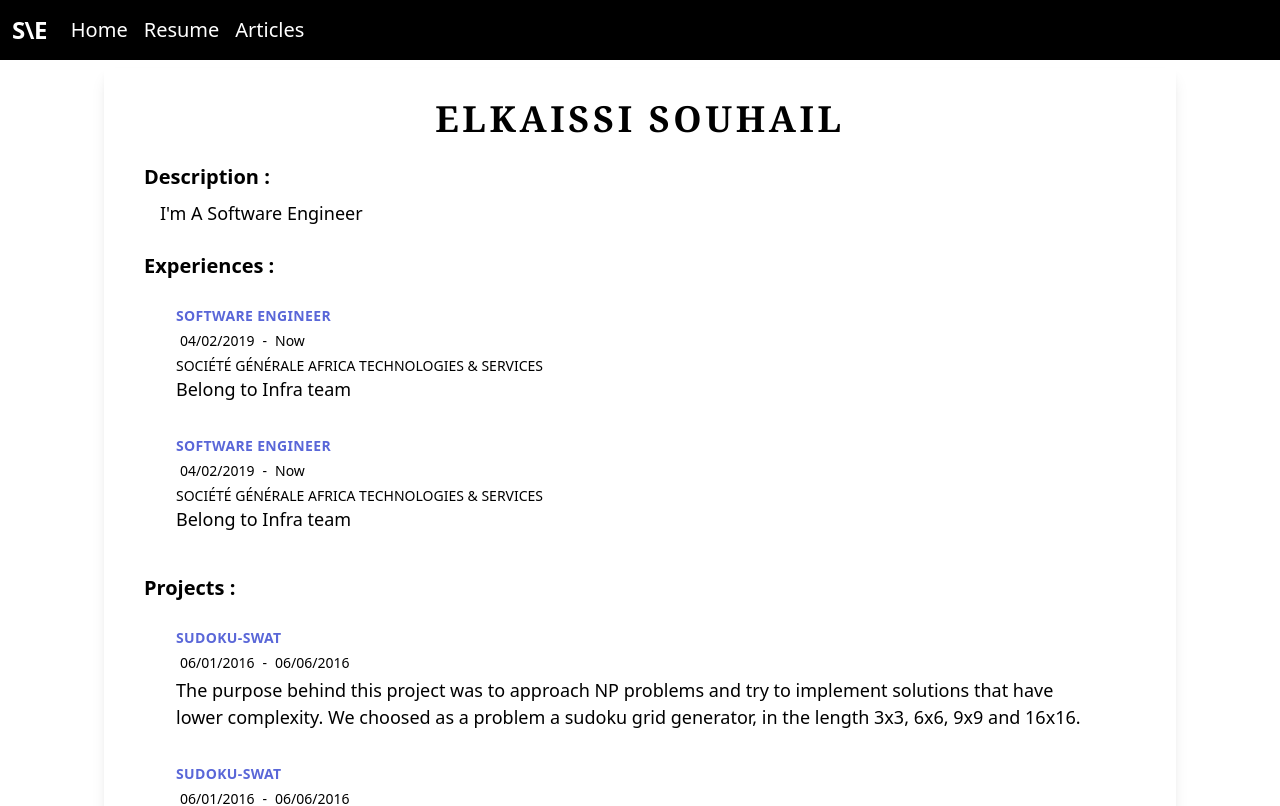
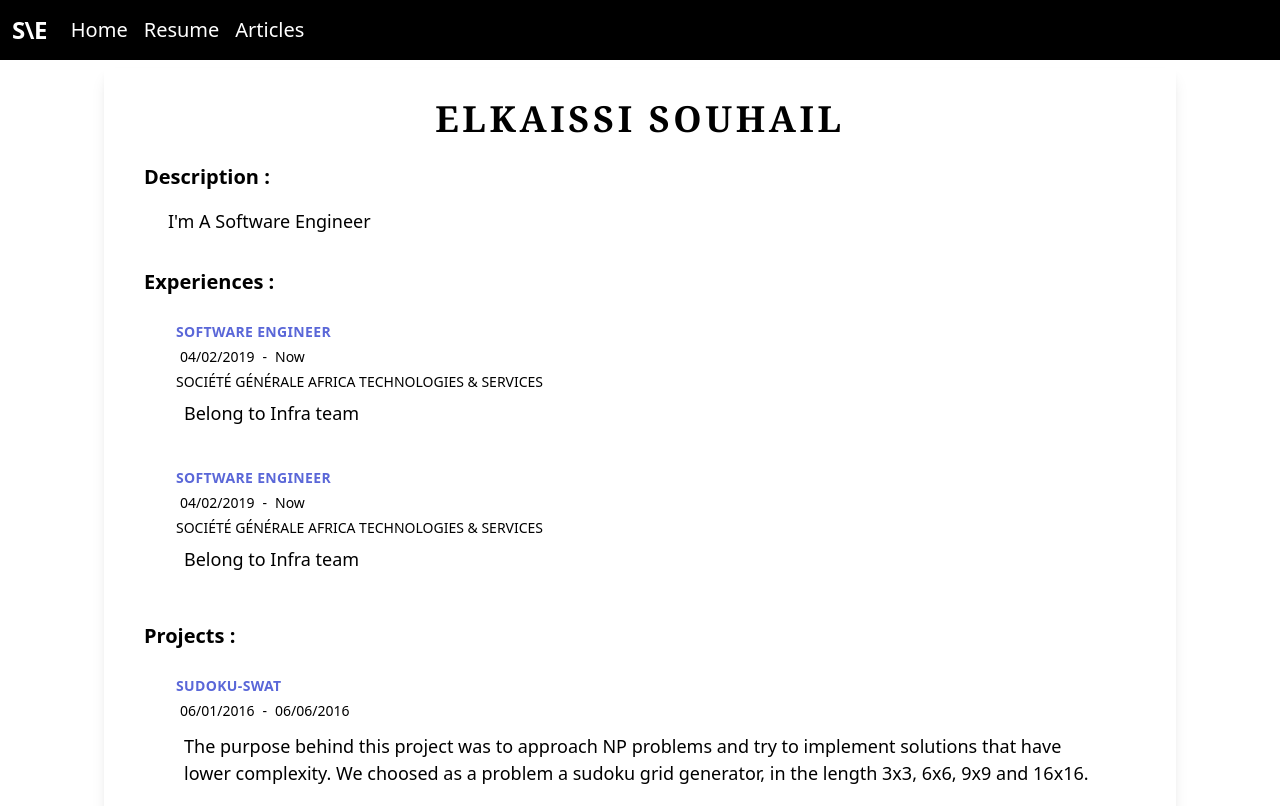
Before and after one commit to souhailelk/myblog, a React (Create React App) app: page /Resume in a window 1280 px wide. Shown: the top 806 px of the page. Built offline with nearby package versions, Linux system fonts and the light colour scheme.

Commit message:
Fix fontsize

```diff
--- a/src/components/Description.js
+++ b/src/components/Description.js
@@ -3,7 +3,7 @@ function Description(props) {
     return (
         <div class="block px-4 py-2 text-left">
             <div class="font-sans text-sm md:text-xl font-black">Description :</div>
-            <div class="block px-4 py-2 font-sans test-base md:text-lg text-left">{props.description}</div>
+            <div class="block px-4 py-2 font-sans test-base text-xs md:text-lg m-2 text-left">{props.description}</div>
         </div>
     )
 }
--- a/src/components/Experiences.js
+++ b/src/components/Experiences.js
@@ -8,7 +8,7 @@ function Experiences(props) {
             <div class="inline-block text-center text-xs md:text-sm md:m-1">-</div>
             <div class="inline-block text-center text-xs md:text-sm md:m-1">{experience.endDate}</div>
             <div class="uppercase text-xs md:text-sm"><a href={experience.companyLink}>{experience.companyName}</a></div>
-            <div class="text-base md:text-lg">{experience.description}</div>
+            <div class="text-xs md:text-lg m-2">{experience.description}</div>
         </div>)
     });
     return (
--- a/src/components/Projects.js
+++ b/src/components/Projects.js
@@ -7,7 +7,7 @@ function Projects(props) {
             <div class="inline-block text-center text-xs md:text-sm md:m-1">{project.startDate}</div>
             <div class="inline-block text-center text-xs md:text-sm md:m-1">-</div>
             <div class="inline-block text-center text-xs md:text-sm md:m-1">{project.endDate}</div>
-            <div class="text-base md:text-lg">{project.description}</div>
+            <div class="text-xs md:text-lg m-2">{project.description}</div>
         </div>)
     });
 
```
